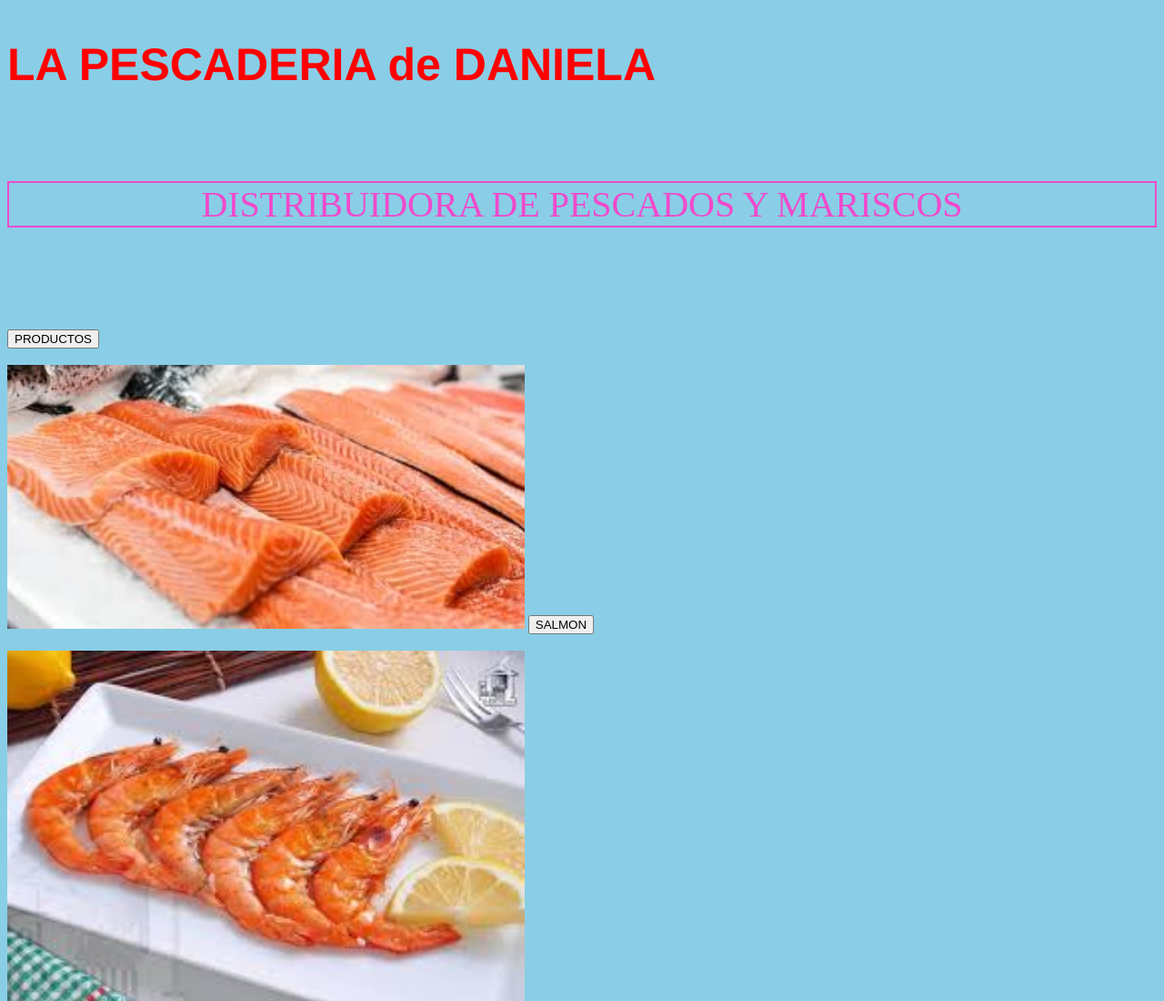
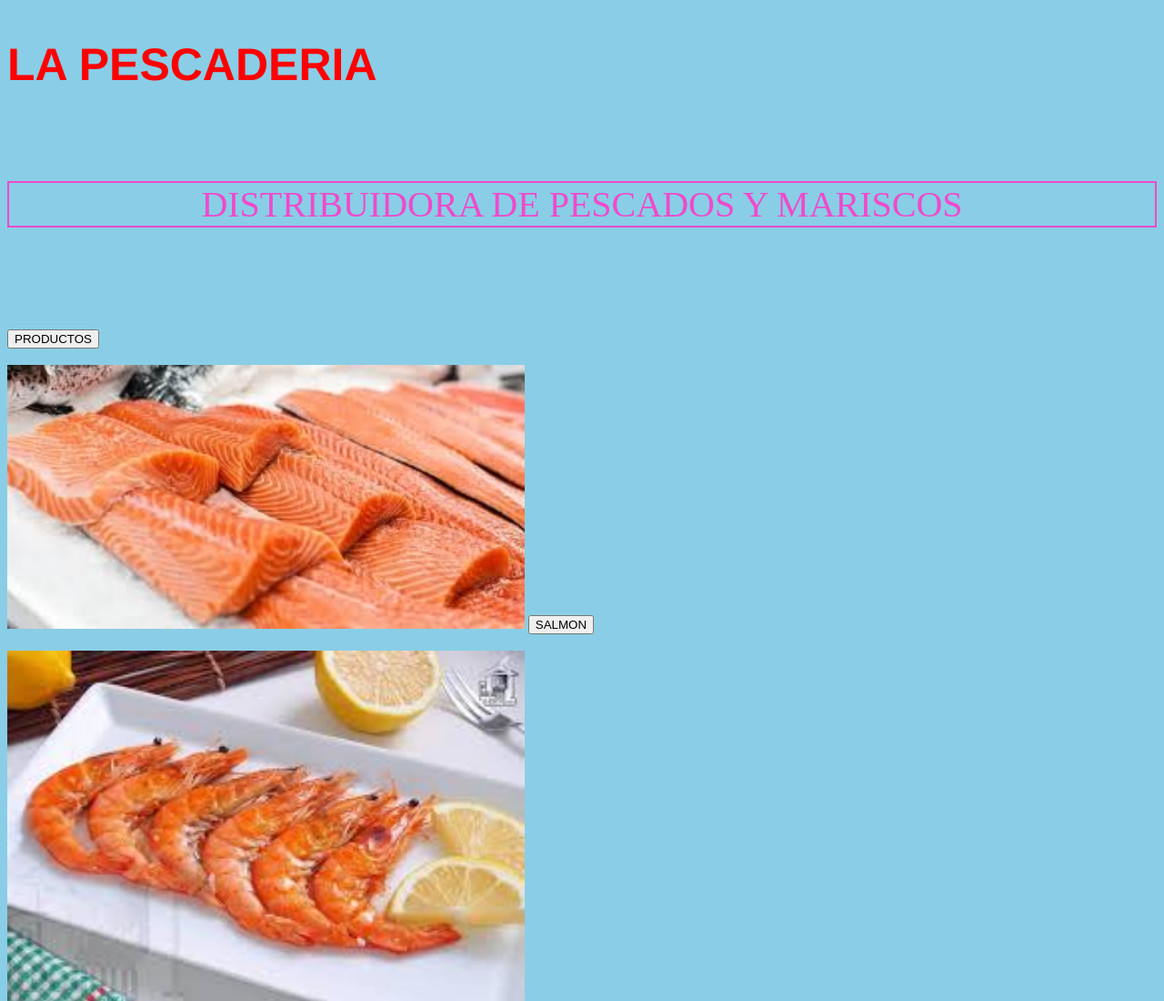
Before and after one commit to leonardokmachine/PROYECTO, a plain HTML site: page La Pesacaderia.html in a window 1280 px wide. Shown: the top 1100 px of the page at 91% size. Drawn offline with Linux system fonts and the light colour scheme; files whose address does not match are found by name.

Commit message:
Update La Pesacaderia.html
Cambio de nombre

```diff
--- a/La Pesacaderia.html
+++ b/La Pesacaderia.html
@@ -1,7 +1,7 @@
 <!DOCTYPE html>
 <html lang="en">
 <head>
-    <h2>LA PESCADERIA de DANIELA</h2>
+    <h2>LA PESCADERIA </h2>
     <img src="c:\Users\pc\Desktop\talento\ActividadesTalentoTech\imagenes\logo.jpeg"width=45% alt=""></a><!-- inserta titulo e imagen -->
     <p>DISTRIBUIDORA DE PESCADOS Y MARISCOS </p>  <!-- inserta comentario visible -->
    <link rel="stylesheet" href="pescaderiacss.css">
```
